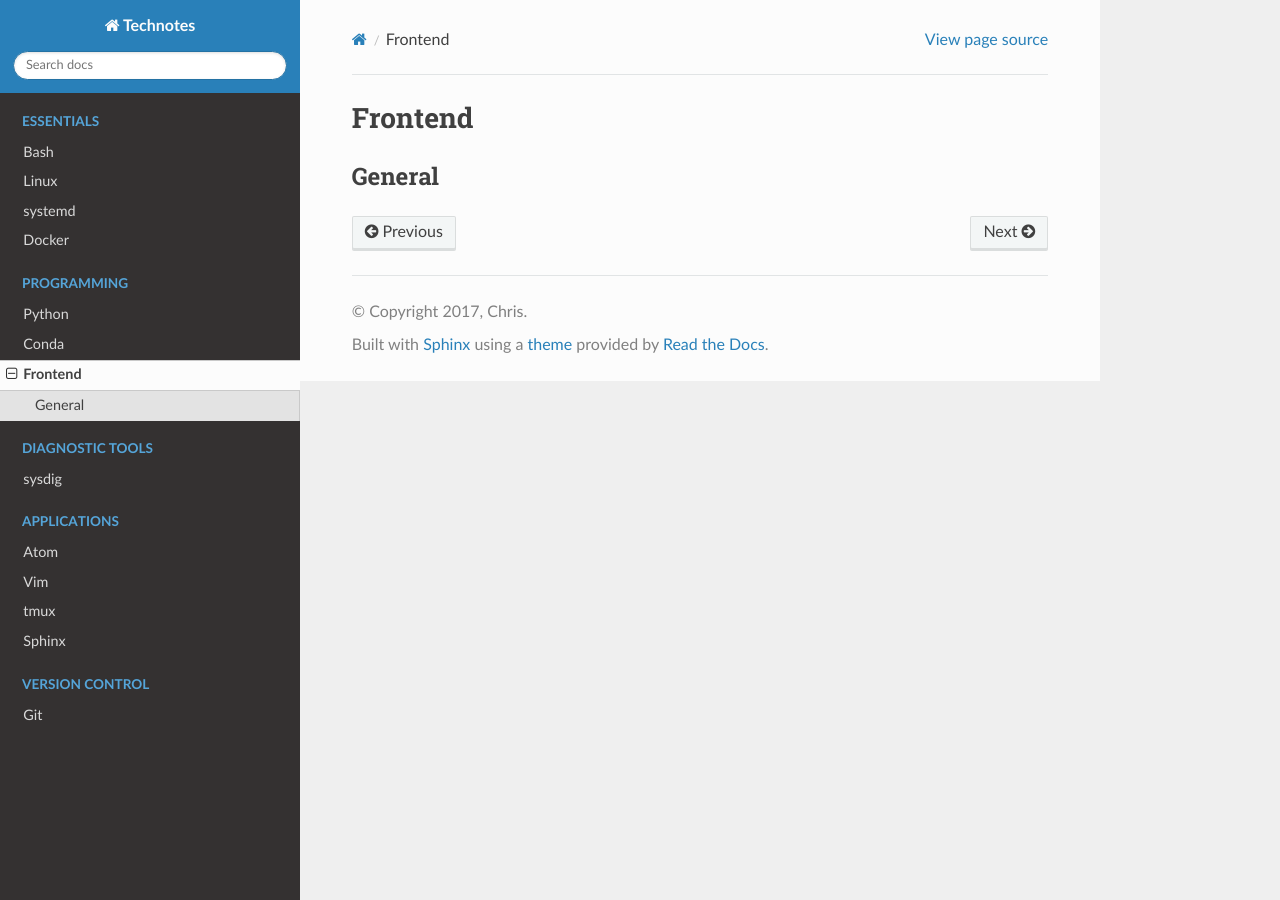
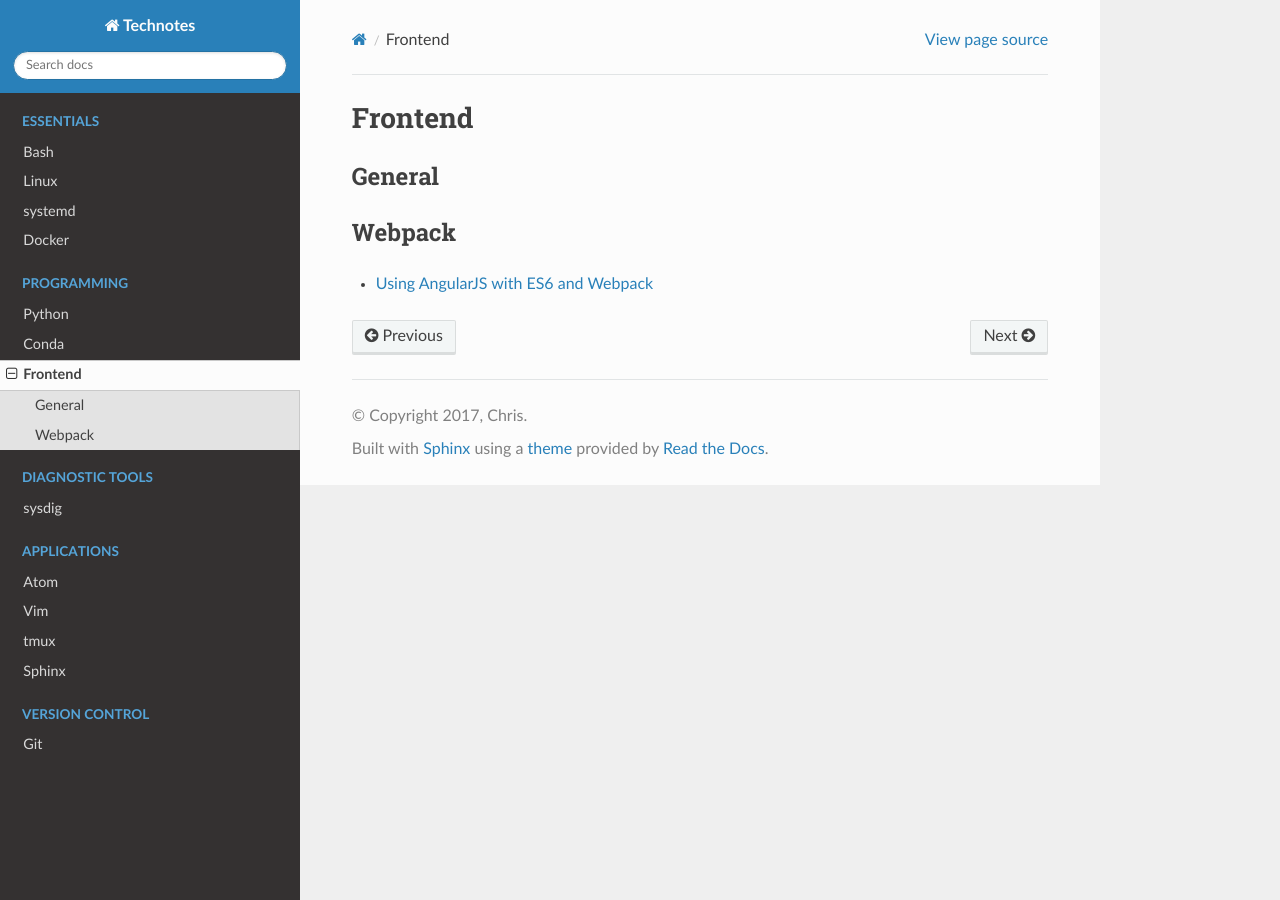
Before and after one commit to heterotopian/technotes, a Sphinx documentation site: the page built from source/frontend.rst, in a window 1280 px wide. Built offline with Sphinx 7.4.7 and the Read the Docs theme 2.0.0, drawn with Linux system fonts in a browser that asks for light colours.

Commit message:
Minor changes

```diff
--- a/source/frontend.rst
+++ b/source/frontend.rst
@@ -6,3 +6,11 @@ Frontend
 
 General
 =======
+
+
+
+
+Webpack
+=======
+
+- `Using AngularJS with ES6 and Webpack <http://angular-tips.com/blog/2015/06/using-angular-1-dot-x-with-es6-and-webpack/>`_
```
